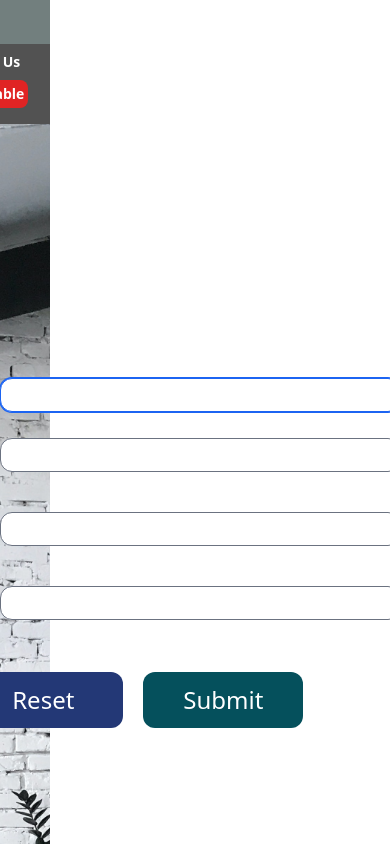
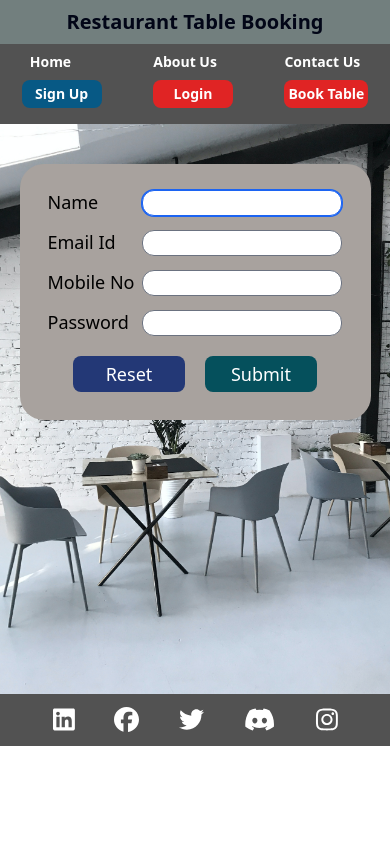
Before and after one commit to Rohanpatil22/fullstack_project, a React (Create React App) app in the folder client/table_booking_app/: page /signup in a window 390 px wide. Shown: the top 844 px of the page. Built offline with nearby package versions, Linux system fonts and the light colour scheme.

Commit message:
signup and login component made mobile reponsive

```diff
--- a/client/table_booking_app/src/components/Login.js
+++ b/client/table_booking_app/src/components/Login.js
@@ -57,24 +57,24 @@ function Login() {
 
      },
   }}/></div>
-    <div className="m-auto pt-40" style={{backgroundImage:`url(${bgImg})`,width:"100%",height:"1400px",backgroundSize:"cover",backgroundRepeat:"no-repeat"}}>
-    <div className='w-2/5 m-auto bg-stone-400 p-20 rounded-3xl' >
+    <div className="mx-auto md:pt-40 sm:pt-10 w-full md:h-[1400px] sm:h-[570px]" style={{backgroundImage:`url(${bgImg})`,width:"100%",backgroundSize:"cover",backgroundRepeat:"no-repeat"}}>
+    <div className='md:w-2/5 sm:w-[90%] mx-auto bg-stone-400 md:p-20 sm:p-4 rounded-3xl' >
         <form onSubmit={handleSubmit(loginUser,onErrors)}>
            <table className='text-2xl m-auto'>
             <tbody>
 
                 <tr>
-                    <td className='p-3'><label htmlFor='email_inp' className='font-medium'>Email Id</label></td>
-                    <td className='p-3'><input className='rounded-xl p-1 w-[400px] text-black' type="text" id="email_inp" name="email_inp" value={loginData.email} autoFocus  {...register('email_inp',{required:"Email is required."})} onChange={(e)=>{setloginData((prev)=>{return{...prev,email:e.target.value}})}} /><br/><small className='text-red-700'>{errors?.email_inp && errors.email_inp.message}</small></td>
+                    <td className='md:p-3 sm:p-1'><label htmlFor='email_inp' className='font-medium md:text-2xl sm:text-lg'>Email Id</label></td>
+                    <td className='md:p-3 sm:p-1'><input className='rounded-xl p-1 md:p-1 sm:p-0 md:w-[400px] sm:w-[200px] text-black' type="text" id="email_inp" name="email_inp" value={loginData.email} autoFocus  {...register('email_inp',{required:"Email is required."})} onChange={(e)=>{setloginData((prev)=>{return{...prev,email:e.target.value}})}} /><br/><small className='text-red-700'>{errors?.email_inp && errors.email_inp.message}</small></td>
                 </tr>
 
                 <tr >
-                    <td className='p-3'><label htmlFor='pass_inp' className='font-medium'>Password</label></td>
-                    <td className='p-3'><input className='rounded-xl p-1 w-[400px] text-black' type="text" id="pass_inp" name="pass_inp" value={loginData.password} {...register('pass_inp',{required:"Password is required."})} onChange={(e)=>{setloginData((prev)=>{return{...prev,password:e.target.value}})}}  /><br/><small className='text-red-700'>{errors?.pass_inp && errors.pass_inp.message}</small></td>
+                    <td className='md:p-3 sm:p-1'><label htmlFor='pass_inp' className='font-medium md:text-2xl sm:text-lg'>Password</label></td>
+                    <td className='md:p-3 sm:p-1'><input className='rounded-xl p-1 md:p-1 sm:p-0 md:w-[400px] sm:w-[200px] text-black' type="text" id="pass_inp" name="pass_inp" value={loginData.password} {...register('pass_inp',{required:"Password is required."})} onChange={(e)=>{setloginData((prev)=>{return{...prev,password:e.target.value}})}}  /><br/><small className='text-red-700'>{errors?.pass_inp && errors.pass_inp.message}</small></td>
                 </tr>
 
                 <tr>
-                    <td className='p-3 text-center pt-10' colSpan={2}><button className='p-3 w-40 bg-blue-900 rounded-xl text-white font-medium hover:scale-110 cursot-pointer mr-2' type="reset">Reset</button><button className='p-3 ml-3 w-40 bg-teal-800 text-white font-medium rounded-xl hover:scale-110 cursot-pointer' >Submit</button></td>
+                    <td className='md:p-3 sm:pt-4 md:pt-10 text-center' colSpan={2}><button className='md:p-3 sm:p-1 md:w-40 sm:w-28 bg-blue-900 md:rounded-xl sm:rounded-lg text-white font-medium hover:scale-110 cursot-pointer mr-2 md:text-2xl sm:text-lg' type="reset">Reset</button><button className='md:p-3 sm:p-1 md:w-40 sm:w-28 ml-3 bg-teal-800 text-white font-medium md:rounded-xl sm:rounded-lg hover:scale-110 cursot-pointer  md:text-2xl sm:text-lg' >Submit</button></td>
 
                 </tr>
             </tbody>
--- a/client/table_booking_app/src/components/Signup.js
+++ b/client/table_booking_app/src/components/Signup.js
@@ -46,36 +46,34 @@ function Signup() {
          fontSize:"24px"
      },
   }}/></div>
-    <div className="m-auto pt-40" style={{backgroundImage:`url(${bgImg})`,width:"100%",height:"1400px",backgroundSize:"cover",backgroundRepeat:"no-repeat"}}>
-        <div className='w-2/5 m-auto bg-stone-400 p-20 rounded-3xl' >
+    <div className="mx-auto md:pt-40 sm:pt-10 w-full md:h-[1400px] sm:h-[570px]" style={{backgroundImage:`url(${bgImg})`,width:"100%",backgroundSize:"cover",backgroundRepeat:"no-repeat"}}>
+        <div className='md:w-2/5 sm:w-[90%] mx-auto bg-stone-400 md:p-20 sm:p-4 rounded-3xl' >
             <form onSubmit={handleSubmit(getformData,onErros)}>
                <table className='text-2xl m-auto'>
                 <tbody>
                     <tr >
-                        <td className='p-3'><label htmlFor='name_inp' className='font-medium'>Name</label></td>
-                        <td className='p-3'><input className='rounded-xl p-1 w-[400px] text-black' type="text" id="name_inp" name="name_inp" {...register('name_inp',{required:"Name is required"})} autoFocus onChange={(e)=>{setUserdata((prev)=>{return {...prev,name:e.target.value}})}} value={userData.name}/><br/><small className='text-red-700'>{errors?.name_inp && errors.name_inp.message}</small></td>
+                        <td className='md:p-3 sm:p-1'><label htmlFor='name_inp' className='font-medium md:text-2xl sm:text-lg'>Name</label></td>
+                        <td className='md:p-3 sm:p-1'><input className='rounded-xl md:p-1 sm:p-0 md:w-[400px] sm:w-[200px] text-black' type="text" id="name_inp" name="name_inp" {...register('name_inp',{required:"Name is required"})} autoFocus onChange={(e)=>{setUserdata((prev)=>{return {...prev,name:e.target.value}})}} value={userData.name}/><br/><small className='text-red-700'>{errors?.name_inp && errors.name_inp.message}</small></td>
                     </tr>
 
                     <tr>
-                        <td className='p-3'><label htmlFor='email_inp' className='font-medium'>Email Id</label></td>
-                        <td className='p-3'><input className='rounded-xl p-1 w-[400px] text-black' type="text" id="email_inp" name="email_inp" {...register('email_inp',{required:"Email is required"})} onChange={(e)=>{setUserdata((prev)=>{return {...prev,email:e.target.value}})}} value={userData.email} /><br/><small className='text-red-700'>{errors?.email_inp && errors.email_inp.message}</small></td>
+                        <td className='md:p-3 sm:p-1'><label htmlFor='email_inp' className='font-medium md:text-2xl sm:text-lg'>Email Id</label></td>
+                        <td className='md:p-3 sm:p-1'><input className='rounded-xl md:p-1 sm:p-0 md:w-[400px] sm:w-[200px] text-black' type="text" id="email_inp" name="email_inp" {...register('email_inp',{required:"Email is required"})} onChange={(e)=>{setUserdata((prev)=>{return {...prev,email:e.target.value}})}} value={userData.email} /><br/><small className='text-red-700'>{errors?.email_inp && errors.email_inp.message}</small></td>
                     </tr>
 
                     <tr>
-                        <td className='p-3'><label htmlFor='mob_inp' className='font-medium'>Mobile No</label></td>
-                        <td className='p-3'><input className='rounded-xl p-1 w-[400px] text-black' type="text" id="mob_inp" name="mob_inp" {...register('mob_inp',{required:"Moble number is required."})}maxLength={10} onChange={(e)=>{setUserdata((prev)=>{return {...prev,mobno:e.target.value}})}} value={userData.mobno} /><br/><small className='text-red-700'>{errors?.mob_inp && errors.mob_inp.message}</small></td>
+                        <td className='md:p-3 sm:p-1'><label htmlFor='mob_inp' className='font-medium md:text-2xl sm:text-lg'>Mobile No</label></td>
+                        <td className='md:p-3 sm:p-1'><input className='rounded-xl md:p-1 sm:p-0 md:w-[400px] sm:w-[200px] text-black' type="text" id="mob_inp" name="mob_inp" {...register('mob_inp',{required:"Moble number is required."})}maxLength={10} onChange={(e)=>{setUserdata((prev)=>{return {...prev,mobno:e.target.value}})}} value={userData.mobno} /><br/><small className='text-red-700'>{errors?.mob_inp && errors.mob_inp.message}</small></td>
                     </tr>
 
                     <tr>
-                        <td className='p-3'><label htmlFor='password_inp' className='font-medium'>Password</label></td>
-                        {/* <td className='p-3'><input className='rounded-xl p-1 w-[400px] text-black' type="password" id="password_inp" name="password_inp" {...register('password_inp',{required:"Password is required.",validate:{minLength: (v)=>v.length>=7 && v.length<=10,matchPattern:(v)=>/^(?=.*[a-z])(?=.*[A-Z])(?=.*\d)(?=.*[@$!%*?&])/.test(v)}})} onChange={(e)=>{setUserdata((prev)=>{return {...prev,password:e.target.value}})}} value={userData.password} /><br/><small className='text-red-700'>{errors?.password_inp && errors.password_inp.message}</small></td> */}
-                        <td className='p-3'><input className='rounded-xl p-1 w-[400px] text-black' type="password" id="password_inp" name="password_inp" {...register('password_inp',{required:"Password is required.",validate:{minLength: (v)=>v.length>=7 && v.length<=10}})} onChange={(e)=>{setUserdata((prev)=>{return {...prev,password:e.target.value}})}} value={userData.password} /><br/><small className='text-red-700'>{errors?.password_inp && errors.password_inp.message}</small></td>
+                        <td className='md:p-3 sm:p-1'><label htmlFor='password_inp' className='font-medium md:text-2xl sm:text-lg'>Password</label></td>
+
+                        <td className='md:p-3 sm:p-1'><input className='rounded-xl md:p-1 sm:p-0 md:w-[400px] sm:w-[200px] text-black' type="password" id="password_inp" name="password_inp" {...register('password_inp',{required:"Password is required.",validate:{minLength: (v)=>v.length>=7 && v.length<=10}})} onChange={(e)=>{setUserdata((prev)=>{return {...prev,password:e.target.value}})}} value={userData.password} /><br/><small className='text-red-700'>{errors?.password_inp && errors.password_inp.message}</small></td>
                     </tr>
 
                     <tr>
-                        {/* <td className='p-3 text-center pt-10' colSpan={2}><button className='p-3 w-40 bg-blue-900 rounded-xl text-white font-medium hover:scale-110 cursot-pointer mr-2' type="reset">Reset</button><button className='p-3 ml-3 w-40 bg-teal-800 text-white font-medium rounded-xl hover:scale-110 cursot-pointer' onClick={getformData}>Submit</button></td> */}
-
-                        <td className='p-3 text-center pt-10' colSpan={2}><button className='p-3 w-40 bg-blue-900 rounded-xl text-white font-medium hover:scale-110 cursot-pointer mr-2' type="reset">Reset</button><button className='p-3 ml-3 w-40 bg-teal-800 text-white font-medium rounded-xl hover:scale-110 cursot-pointer'>Submit</button></td>
+                        <td className='p-3 text-center md:pt-10 sm:pt-4' colSpan={2}><button className='md:p-3 sm:p-1 md:w-40 sm:w-28 bg-blue-900 md:rounded-xl sm:rounded-lg text-white font-medium hover:scale-110 cursot-pointer mr-2 md:text-2xl sm:text-lg' type="reset">Reset</button><button className='md:p-3 sm:p-1 md:w-40 sm:w-28 ml-3 bg-teal-800 text-white font-medium md:rounded-xl sm:rounded-lg hover:scale-110 cursot-pointer  md:text-2xl sm:text-lg'>Submit</button></td>
 
                     </tr>
                 </tbody>
```
